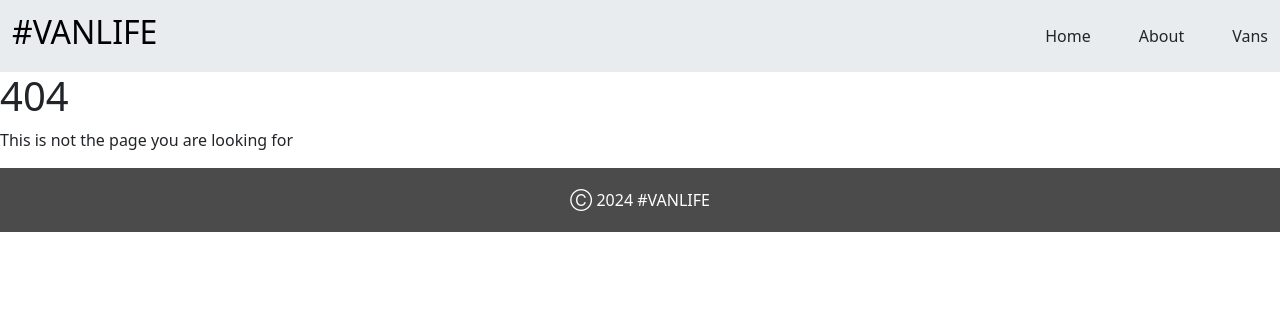
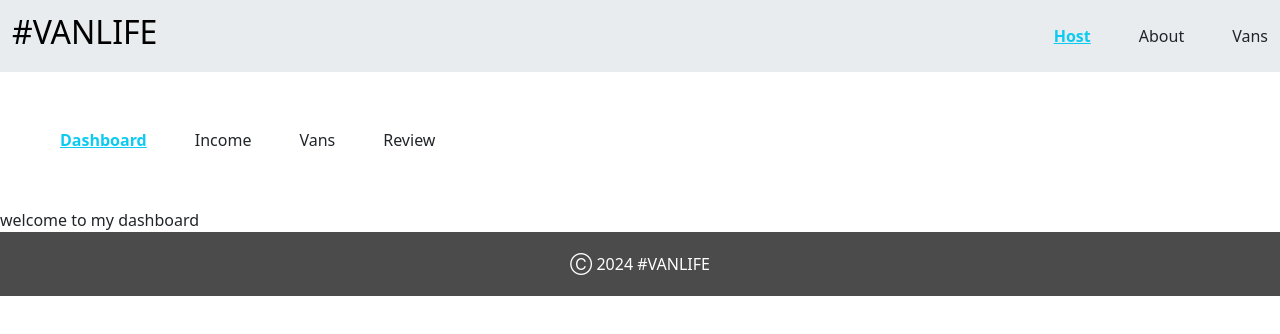
Before and after one commit to Adebayoisreal122/Vanlife, a React (Vite) app: page /host/dashboard in a window 1280 px wide. Before the commit this address had no page. Shown: the top 334 px of the page. Built offline with nearby package versions, Linux system fonts and the light colour scheme.

Commit message:
i make some changes

```diff
--- a/src/App.jsx
+++ b/src/App.jsx
@@ -39,7 +39,8 @@ function App() {
 
 
 <Route path='/host' element={<Host/>}>
-    <Route path='/host' element={<HostDash/>} />
+<Route path='/host' element={<Navigate to='/host/dashboard'/>} />
+    <Route path='/host/dashboard' element={<HostDash/>} />
     <Route path='/host/review' element={<HostReview/>} />
     <Route path='/host/income' element={<HostIncome/>} />
     <Route path='/host/van' element={<HostVans/>} />
--- a/src/components/Host.jsx
+++ b/src/components/Host.jsx
@@ -8,7 +8,6 @@ const Host = () => {
     <>
     <HostNav/>
     <Outlet/>
-
     </>
   )
 }
--- a/src/components/HostDash.jsx
+++ b/src/components/HostDash.jsx
@@ -1,8 +1,12 @@
 import React from 'react'
 
 const HostDash = () => {
+
+
+
+
   return (
-    <div>HostDash</div>
+    <div>welcome to my dashboard</div>
   )
 }
 
--- a/src/components/HostNav.jsx
+++ b/src/components/HostNav.jsx
@@ -1,8 +1,47 @@
 import React from 'react'
+import { Link, NavLink } from 'react-router-dom'
 
 const HostNav = () => {
+
+
+    const navLinks = [
+        {
+          name: "Dashboard",
+          path: "/host/dashboard"
+        },
+        {
+          name: "Income",
+          path: "/host/income"
+        },
+        {
+          name: "Vans",
+          path: "/host/van"
+        },
+        {
+            name: "Review",
+            path: "/host/review"
+          },
+      ]
+
   return (
-    <div>HostNav</div>
+    <>
+    <nav className="navbar">
+  <div className="container-fluid">
+
+    <div className="d-flex  ms-5 gap-5 my-5" >
+    {
+                navLinks.map((data, i) => {
+                    return (
+                        <div key={i}>
+                            <NavLink  className={({isActive}) => (isActive? "text-info fw-bolder underline":"text-dark text-decoration-none")}  to={data.path}>{data.name}</NavLink>
+                        </div>
+                    );
+                })
+            }
+                </div>
+    </div>
+</nav>
+    </>
   )
 }
 
--- a/src/components/Navbar.jsx
+++ b/src/components/Navbar.jsx
@@ -6,8 +6,8 @@ const Navbar = () => {
 
   const navLinks = [
     {
-      name: "Home",
-      path: "/"
+      name: "Host",
+      path: "/host"
     },
     {
       name: "About",
```
